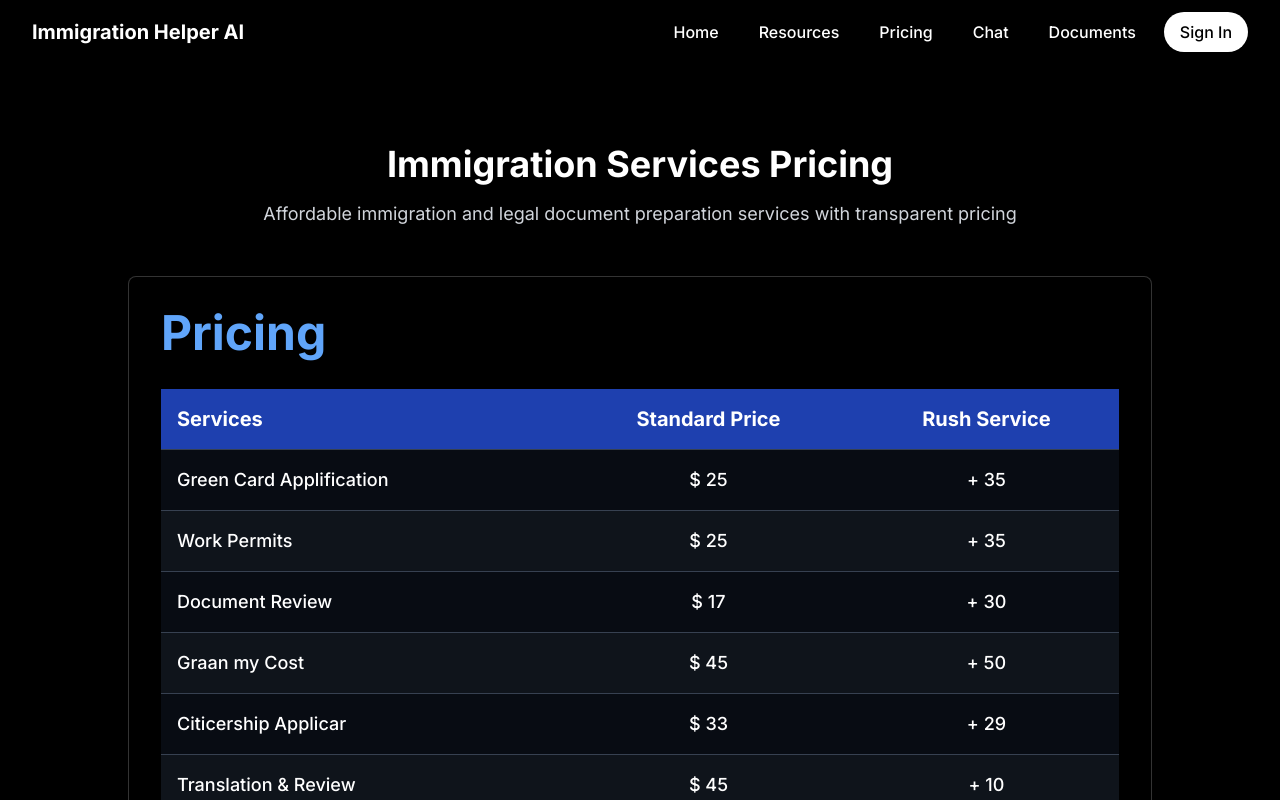
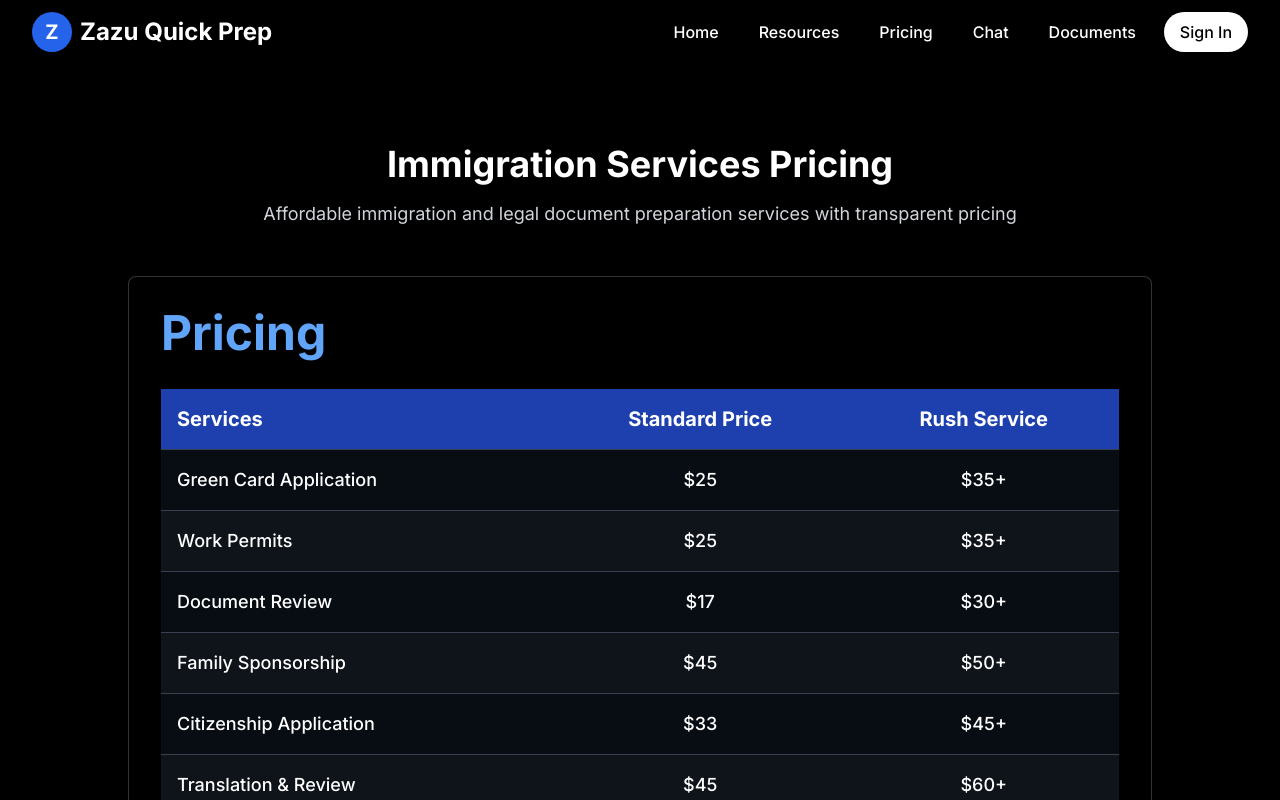
Before and after one commit to HSahraye/immigration-helper-ai, a Next.js app: page /pricing in a window 1280 px wide. Shown: the top 800 px of the page. Built offline with nearby package versions, Linux system fonts and the light colour scheme; no server answers.

Commit message:
Rebrand to Zazu Quick Prep and fix pricing display with + symbol

```diff
--- a/app/api/download-pricing/route.ts
+++ b/app/api/download-pricing/route.ts
@@ -5,24 +5,24 @@ export async function GET() {
     { service: "Green Card Application", standardPrice: 25, rushService: 35 },
     { service: "Work Permits", standardPrice: 25, rushService: 35 },
     { service: "Document Review", standardPrice: 17, rushService: 30 },
-    { service: "Graan my Cost", standardPrice: 45, rushService: 50 },
-    { service: "Citicership Applicar", standardPrice: 33, rushService: 29 },
-    { service: "Translation & Review", standardPrice: 45, rushService: 10 },
-    { service: "Diversity Visa Lottery", standardPrice: 55, rushService: 23 },
+    { service: "Family Sponsorship", standardPrice: 45, rushService: 50 },
+    { service: "Citizenship Application", standardPrice: 33, rushService: 45 },
+    { service: "Translation & Review", standardPrice: 45, rushService: 60 },
+    { service: "Diversity Visa Lottery", standardPrice: 55, rushService: 75 },
   ];
 
   // Create CSV content
   let csvContent = "Service,Standard Price,Rush Service\n";
 
   pricingData.forEach(item => {
-    csvContent += `"${item.service}",${item.standardPrice},${item.rushService}\n`;
+    csvContent += `"${item.service}",${item.standardPrice},${item.rushService}+\n`;
   });
 
   // Return the CSV as a download
   return new NextResponse(csvContent, {
     headers: {
       'Content-Type': 'text/csv',
-      'Content-Disposition': 'attachment; filename=immigration-helper-pricing.csv'
+      'Content-Disposition': 'attachment; filename=zazu-quick-prep-pricing.csv'
     }
   });
 }
--- a/app/components/Footer.tsx
+++ b/app/components/Footer.tsx
@@ -4,7 +4,7 @@ export function Footer() {
   return (
     <footer className="bg-black py-6 border-t border-white">
       <div className="max-w-7xl mx-auto px-4 text-center text-white">
-        <p className="mb-2">© {new Date().getFullYear()} Immigration Helper AI. All rights reserved.</p>
+        <p className="mb-2">© {new Date().getFullYear()} Zazu Quick Prep. All rights reserved.</p>
         <div className="flex justify-center space-x-4">
           <a href="#" className="hover:underline">Privacy Policy</a>
           <a href="#" className="hover:underline">Terms of Service</a>
--- a/app/components/HomeContent.tsx
+++ b/app/components/HomeContent.tsx
@@ -117,22 +117,24 @@ export function HomeContent() {
                       <div className="font-bold text-center">Standard</div>
                       <div className="font-bold text-center">Rush</div>
 
-                      <div className="text-left">Green Card Applification</div>
+                      <div className="text-left">Green Card Application</div>
                       <div className="text-center">$25</div>
-                      <div className="text-center">+35</div>
+                      <div className="text-center">$35+</div>
 
                       <div className="text-left">Work Permits</div>
                       <div className="text-center">$25</div>
-                      <div className="text-center">+35</div>
+                      <div className="text-center">$35+</div>
 
                       <div className="text-left">Document Review</div>
                       <div className="text-center">$17</div>
-                      <div className="text-center">+30</div>
+                      <div className="text-center">$30+</div>
 
-                      <div className="text-left">Citicership Applicar</div>
+                      <div className="text-left">Citizenship Application</div>
                       <div className="text-center">$33</div>
-                      <div className="text-center">+29</div>
+                      <div className="text-center">$45+</div>
                     </div>
+
+                    <p className="text-gray-400 text-sm mt-2 italic text-center">* The "+" indicates prices may vary depending on complexity and urgency.</p>
 
                     <div className="mt-8 text-center">
                       <Link
--- a/app/components/Navigation.tsx
+++ b/app/components/Navigation.tsx
@@ -16,7 +16,16 @@ export default function Navigation() {
         <div className="max-w-7xl mx-auto px-4 sm:px-6 lg:px-8">
           <div className="flex items-center justify-between h-16">
             <div className="flex items-center">
-              <span className="flex-shrink-0 text-xl font-bold">Immigration Helper AI</span>
+              <Link
+                href="/"
+                className="flex items-center">
+                <div className="flex items-center justify-center w-10 h-10 bg-blue-600 rounded-full mr-2">
+                  <span className="text-white font-bold text-xl">Z</span>
+                </div>
+                <span className="text-xl md:text-2xl font-bold text-white">
+                  Zazu Quick Prep
+                </span>
+              </Link>
             </div>
           </div>
         </div>
@@ -35,8 +44,15 @@ export default function Navigation() {
       <div className="max-w-7xl mx-auto px-4 sm:px-6 lg:px-8">
         <div className="flex items-center justify-between h-16">
           <div className="flex items-center">
-            <Link href="/" className="flex-shrink-0 text-xl font-bold">
-              Immigration Helper AI
+            <Link
+              href="/"
+              className="flex items-center">
+              <div className="flex items-center justify-center w-10 h-10 bg-blue-600 rounded-full mr-2">
+                <span className="text-white font-bold text-xl">Z</span>
+              </div>
+              <span className="text-xl md:text-2xl font-bold text-white">
+                Zazu Quick Prep
+              </span>
             </Link>
           </div>
 
--- a/app/components/PricingTable.tsx
+++ b/app/components/PricingTable.tsx
@@ -4,13 +4,13 @@ import Link from 'next/link';
 
 export function PricingTable() {
   const pricingData = [
-    { service: "Green Card Applification", standardPrice: 25, rushService: 35 },
+    { service: "Green Card Application", standardPrice: 25, rushService: 35 },
     { service: "Work Permits", standardPrice: 25, rushService: 35 },
     { service: "Document Review", standardPrice: 17, rushService: 30 },
-    { service: "Graan my Cost", standardPrice: 45, rushService: 50 },
-    { service: "Citicership Applicar", standardPrice: 33, rushService: 29 },
-    { service: "Translation & Review", standardPrice: 45, rushService: 10 },
-    { service: "Diversity Visa Lottery", standardPrice: 55, rushService: 23 },
+    { service: "Family Sponsorship", standardPrice: 45, rushService: 50 },
+    { service: "Citizenship Application", standardPrice: 33, rushService: 45 },
+    { service: "Translation & Review", standardPrice: 45, rushService: 60 },
+    { service: "Diversity Visa Lottery", standardPrice: 55, rushService: 75 },
   ];
 
   return (
@@ -33,15 +33,16 @@ export function PricingTable() {
                   {item.service}
                 </td>
                 <td className="p-4 text-center border-t border-gray-700 text-lg font-medium text-white">
-                  $ {item.standardPrice}
+                  ${item.standardPrice}
                 </td>
                 <td className="p-4 text-center border-t border-gray-700 text-lg font-medium text-white">
-                  + {item.rushService}
+                  ${item.rushService}+
                 </td>
               </tr>
             ))}
           </tbody>
         </table>
+        <p className="text-gray-400 text-sm mt-2 italic">* The "+" indicates prices may vary depending on complexity and urgency.</p>
       </div>
 
       <div className="mt-8 flex justify-center">
--- a/app/layout.tsx
+++ b/app/layout.tsx
@@ -8,8 +8,8 @@ import Navigation from './components/Navigation'
 const inter = Inter({ subsets: ['latin'] })
 
 export const metadata: Metadata = {
-  title: 'Immigration Helper AI',
-  description: 'Your AI-powered immigration assistant',
+  title: 'Zazu Quick Prep',
+  description: 'Your fast, AI-powered immigration assistant',
 }
 
 export default function RootLayout({
```
